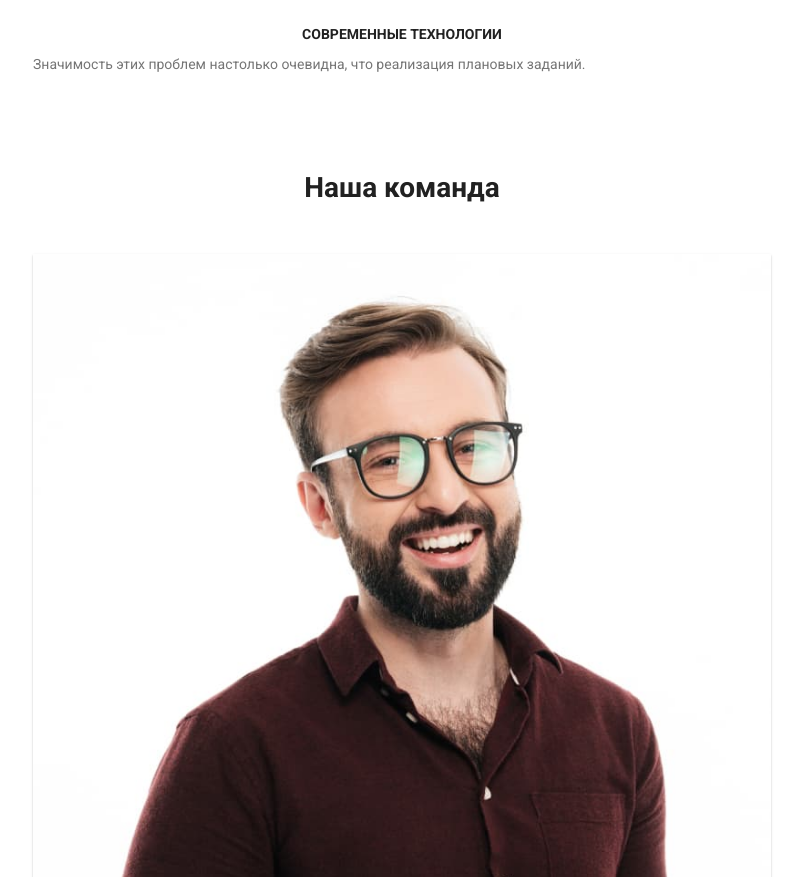
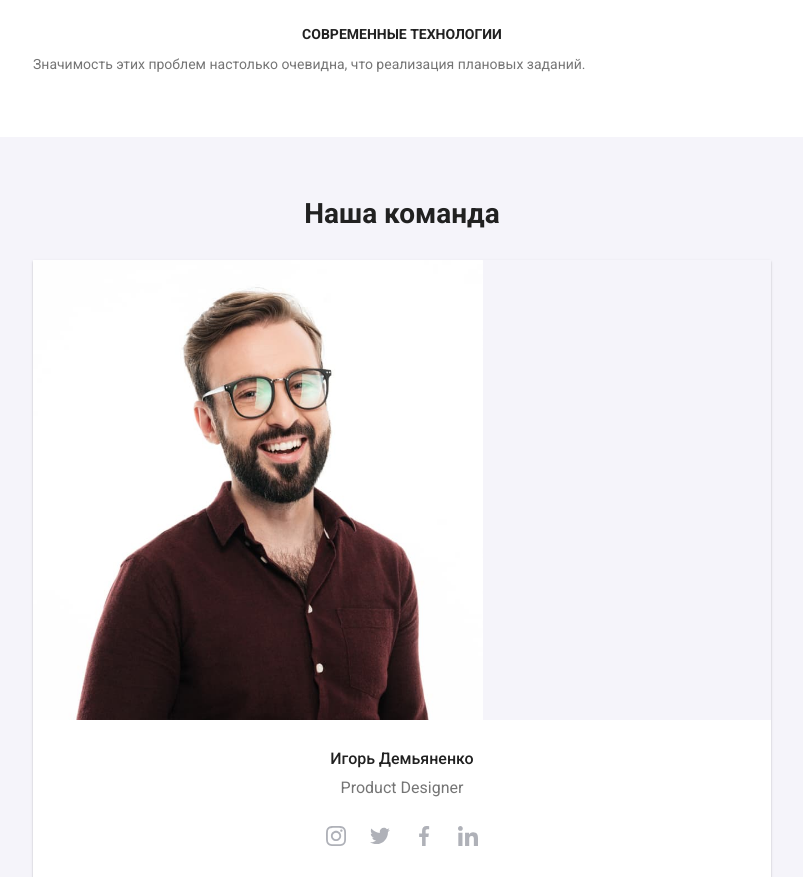
Before and after one commit to I-Dvorianska/web-studio-second, a plain HTML site: page index.html in a window 1280 px wide. Shown: the part 1215-2092 px from the top of the page, without its empty margins (238-1041 px from the left). Drawn offline with nearby package versions, Linux system fonts and the light colour scheme.

Commit message:
team background

```diff
--- a/sass/mobile_first/_our_team.scss
+++ b/sass/mobile_first/_our_team.scss
@@ -1,4 +1,4 @@
-.social-list {
+.our-team {
   background-color: var(--background-btn-portfolio);
 }
 
@@ -8,17 +8,21 @@
   font-weight: 700;
   line-height: 1.18;
 
-  margin-top: 0px;
-  margin-bottom: 50px;
-  padding-top: 94px;
+  margin-top: 60px;
+  margin-bottom: 30px;
+  padding-top: 60px;
 
   color: var(--primary-color-text);
+}
+
+.team-list {
+  padding-bottom: 60px;
 }
 
 .team-list__item {
   margin-top: 30px;
   min-width: 450px;
-  min-height: 622px;
+  height: 622px;
 
   border-radius: 0px 0px 4px 4px;
   box-shadow: 0px 1px 3px rgba(0, 0, 0, 0.12), 0px 1px 1px rgba(0, 0, 0, 0.14),
@@ -27,8 +31,8 @@
 }
 
 .team-list__thumb {
-  min-width: 450px;
-  min-height: 460px;
+  width: 450px;
+  height: 460px;
 }
 
 .team-list__photo {
```
Also changed, not shown: css/main.css, css/main.min.css, 2 other files.
